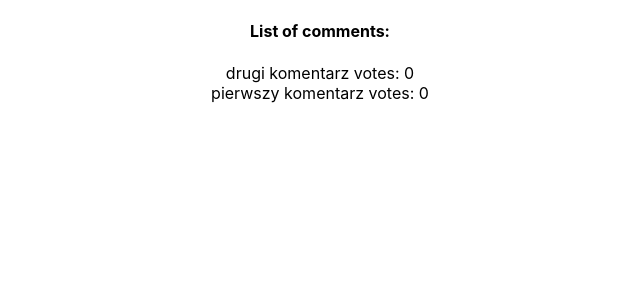
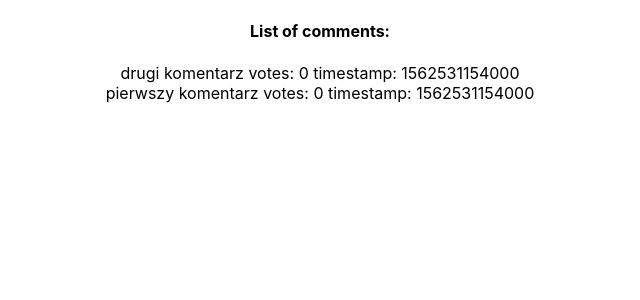
Before and after one commit to RomanJedras/redux-fsa-action, a React (Create React App) app in the folder redux-demo/: page / in a window 1280 px wide. Shown: the top 300 px of the page, without its empty margins (320-960 px from the left). Built offline with nearby package versions, Linux system fonts and the light colour scheme.

Commit message:
Add timeline to task

```diff
--- a/redux-demo/src/Comment.js
+++ b/redux-demo/src/Comment.js
@@ -3,6 +3,6 @@ import React from 'react';
 import "./Comment.css"
 
 
-const Comment = ({text, votes}) => <li>{text} <span>votes: {votes}</span></li>;
+const Comment = ({text, votes,timestamp}) => <li>{text} <span>votes: {votes} timestamp: {timestamp.toString()}</span></li>;
 
 export default Comment;
--- a/redux-demo/src/actions.js
+++ b/redux-demo/src/actions.js
@@ -7,6 +7,7 @@ export const ADD_COMMENT = 'ADD_COMMENT';
  	return {
 		type: ADD_COMMENT,
 		text,
+	    timestamp: Date.now(),
 		id: uuid.v4()
 	};
 }
--- a/redux-demo/src/comments.js
+++ b/redux-demo/src/comments.js
@@ -8,6 +8,7 @@ function comments(state = [], action) {
 			return [{
 				id: action.id,
 				text: action.text,
+				timestamp: Date.now(),
 				votes: 0
 			}
 				, ...state];
```
Also changed, not shown: 1 other file (tests, documents, lock files or other folders).
